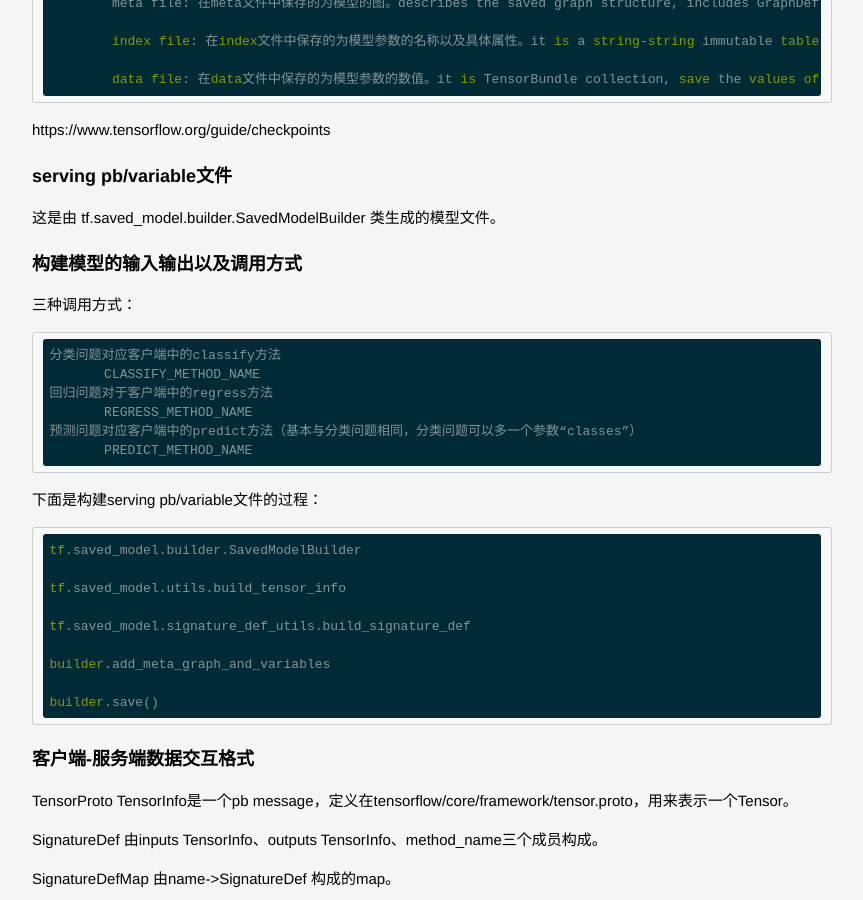
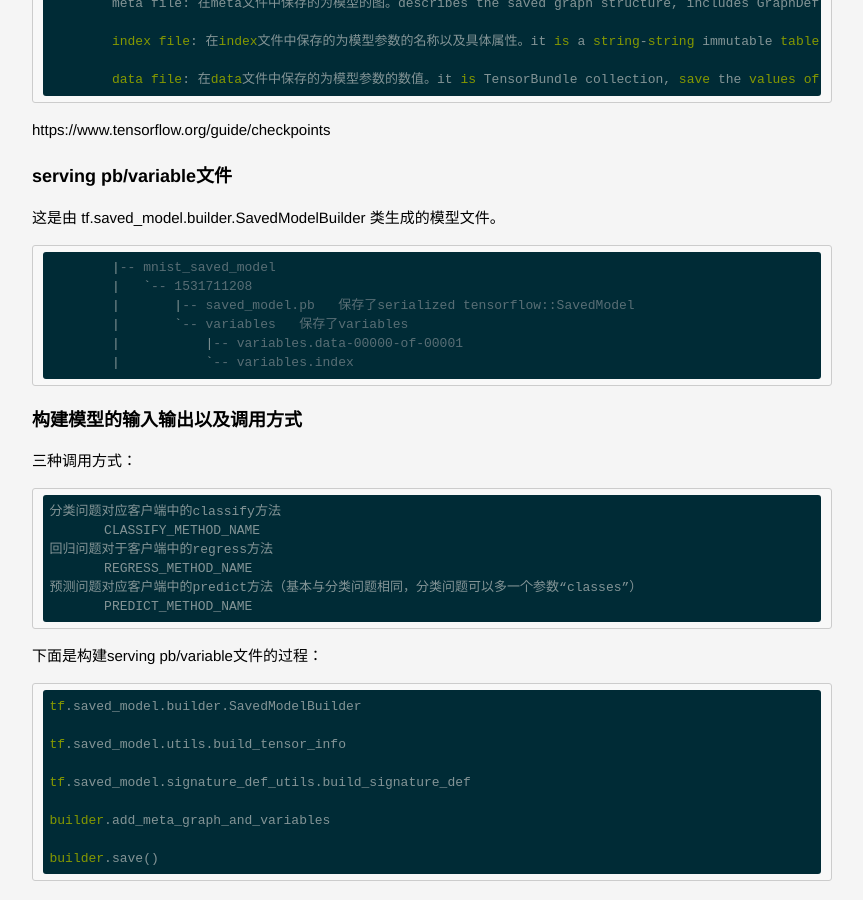
Before and after one commit to lucky521/blog, a Jekyll site: the page built from _posts/ml/2017-10-26-tensorflow.markdown, in a window 1280 px wide and 900 px high, scrolled down 11441 px. Shown: the whole window, without its empty margins (208-1071 px from the left). Built offline with Jekyll 4.4.1, drawn with Linux system fonts in a browser that asks for light colours.

Commit message:
update blog

````diff
--- a/_posts/ml/2017-10-26-tensorflow.markdown
+++ b/_posts/ml/2017-10-26-tensorflow.markdown
@@ -496,6 +496,15 @@ https://www.tensorflow.org/guide/checkpoints
 
 这是由 tf.saved_model.builder.SavedModelBuilder 类生成的模型文件。
 
+```
+	|-- mnist_saved_model
+	|   `-- 1531711208
+	|       |-- saved_model.pb   保存了serialized tensorflow::SavedModel
+	|       `-- variables   保存了variables
+	|           |-- variables.data-00000-of-00001
+	|           `-- variables.index
+```
+
 
 ### 构建模型的输入输出以及调用方式
 
````
Also changed, not shown: _posts/ml/2017-08-15-Basic-of-Machine-Learning.markdown (+13 -0 lines).
